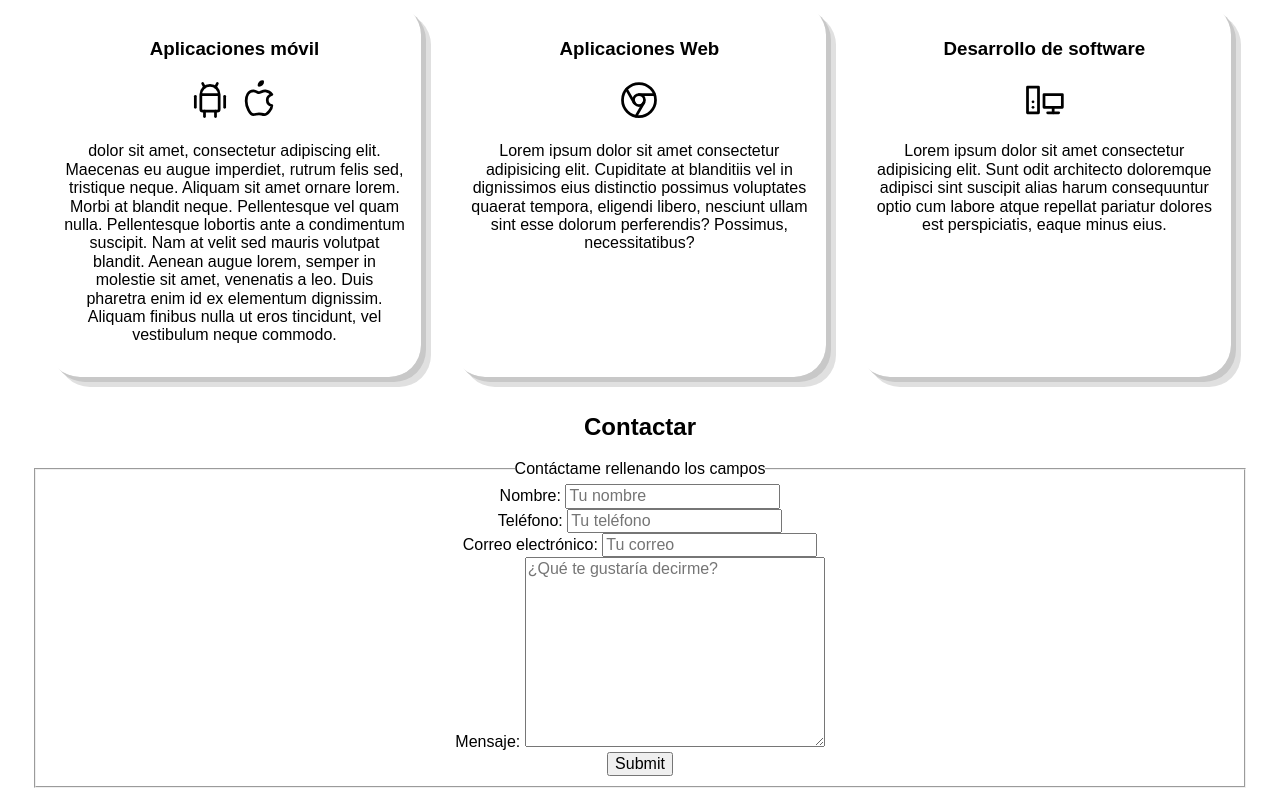
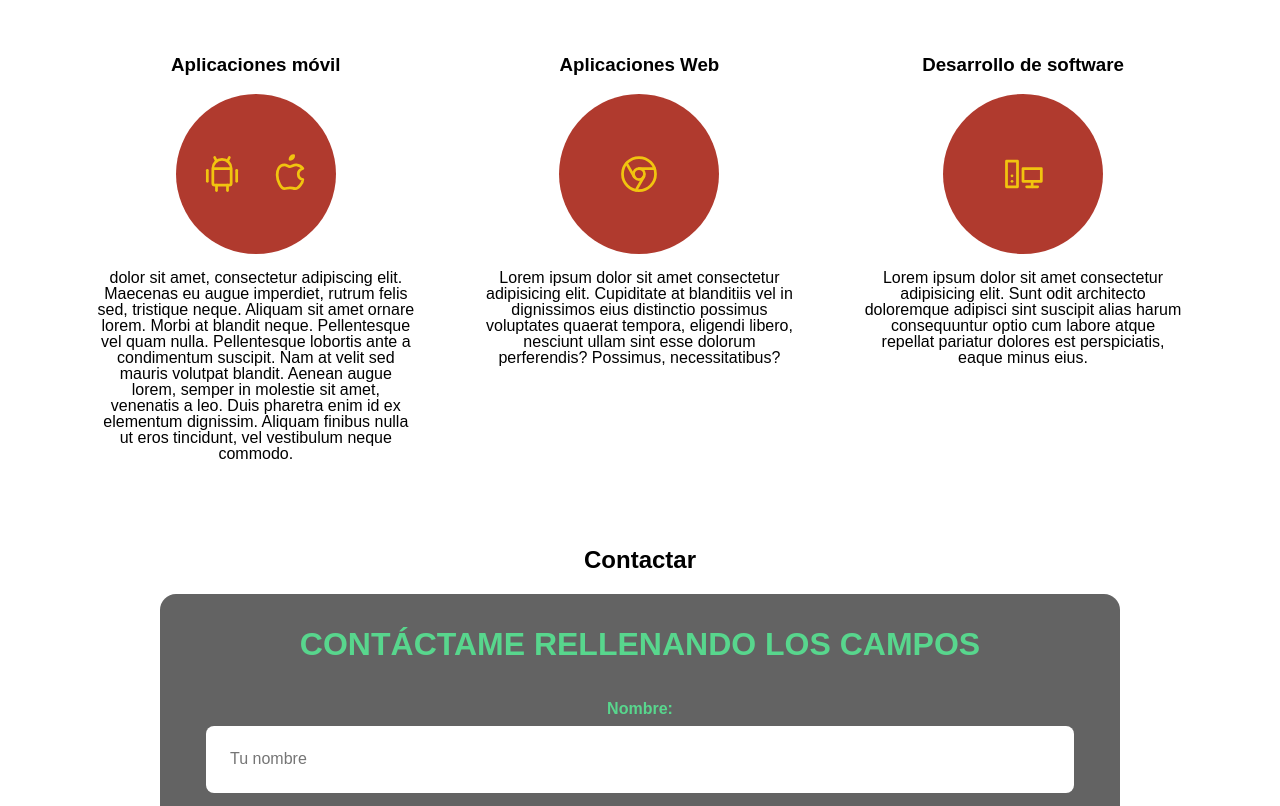
Before and after one commit to HombreConNombre/PaginaWeb, a plain HTML site: page index.html in a window 1280 px wide. Shown: the part 772-1578 px from the top of the page. Drawn offline with Linux system fonts and the light colour scheme.

Commit message:
Finalización de la etapa 1
La siguiente etapa es incluir hCaptcha y JS

```diff
--- a/index.html
+++ b/index.html
@@ -10,6 +10,7 @@
     <link rel="stylesheet" href="src/style/normalize.css">
     <link rel="preload" href="src/style/main.css" as="style">
     <link rel="stylesheet" href="src/style/main.css">
+
 </head>
 
 <body>
@@ -33,17 +34,17 @@
                 <path d="M17.657 16.657l-4.243 4.243a2 2 0 0 1 -2.827 0l-4.244 -4.243a8 8 0 1 1 11.314 0z" />
             </svg>
             <p>Barakaldo, Euskadi</p>
-            <a href="#">Contactar</a>
+            <a href="#" class="boton">Contactar</a>
         </div>
     </section>
     <main id="cuerpo">
         <h2>Mis conocimientos</h2>
         <div class="conocimientos">
-            <section class="contenedor-central">
+            <section class="servicio">
                 <h3>Aplicaciones móvil</h3>
-                <p>
+                <div class="iconoCuerpo">
                     <svg xmlns="http://www.w3.org/2000/svg" class="icon icon-tabler icon-tabler-brand-android"
-                        width="44" height="44" viewBox="0 0 24 24" stroke-width="1.5" stroke="#000000" fill="none"
+                        width="44" height="44" viewBox="0 0 24 24" stroke-width="1.5" stroke="#F1C40F" fill="none"
                         stroke-linecap="round" stroke-linejoin="round">
                         <path stroke="none" d="M0 0h24v24H0z" fill="none" />
                         <line x1="4" y1="10" x2="4" y2="16" />
@@ -55,14 +56,14 @@
                         <line x1="15" y1="18" x2="15" y2="21" />
                     </svg>
                     <svg xmlns="http://www.w3.org/2000/svg" class="icon icon-tabler icon-tabler-brand-apple" width="44"
-                        height="44" viewBox="0 0 24 24" stroke-width="1.5" stroke="#000000" fill="none"
+                        height="44" viewBox="0 0 24 24" stroke-width="1.5" stroke="#F1C40F" fill="none"
                         stroke-linecap="round" stroke-linejoin="round">
                         <path stroke="none" d="M0 0h24v24H0z" fill="none" />
                         <path
                             d="M9 7c-3 0 -4 3 -4 5.5c0 3 2 7.5 4 7.5c1.088 -.046 1.679 -.5 3 -.5c1.312 0 1.5 .5 3 .5s4 -3 4 -5c-.028 -.01 -2.472 -.403 -2.5 -3c-.019 -2.17 2.416 -2.954 2.5 -3c-1.023 -1.492 -2.951 -1.963 -3.5 -2c-1.433 -.111 -2.83 1 -3.5 1c-.68 0 -1.9 -1 -3 -1z" />
                         <path d="M12 4a2 2 0 0 0 2 -2a2 2 0 0 0 -2 2" />
                     </svg>
-                </p>
+                </div>
                 <p>dolor sit amet, consectetur adipiscing elit. Maecenas eu augue imperdiet, rutrum felis sed, tristique
                     neque. Aliquam sit amet
                     ornare lorem. Morbi at blandit neque. Pellentesque vel quam nulla. Pellentesque lobortis ante a
@@ -72,10 +73,11 @@
                     enim id ex elementum dignissim.
                     Aliquam finibus nulla ut eros tincidunt, vel vestibulum neque commodo.</p>
             </section>
-            <section class="contenedor-central">
+            <section class="servicio">
                 <h3>Aplicaciones Web</h3>
+                <div class="iconoCuerpo">
                 <svg xmlns="http://www.w3.org/2000/svg" class="icon icon-tabler icon-tabler-brand-chrome" width="44"
-                    height="44" viewBox="0 0 24 24" stroke-width="1.5" stroke="#000000" fill="none"
+                    height="44" viewBox="0 0 24 24" stroke-width="1.5" stroke="#F1C40F" fill="none"
                     stroke-linecap="round" stroke-linejoin="round">
                     <path stroke="none" d="M0 0h24v24H0z" fill="none" />
                     <circle cx="12" cy="12" r="9" />
@@ -84,16 +86,18 @@
                     <line x1="12" y1="9" x2="20.4" y2="9" transform="rotate(120 12 12)" />
                     <line x1="12" y1="9" x2="20.4" y2="9" transform="rotate(240 12 12)" />
                 </svg>
+            </div>
                 <p>Lorem ipsum dolor sit amet consectetur adipisicing elit. Cupiditate at blanditiis vel in dignissimos
                     eius
                     distinctio possimus voluptates quaerat tempora, eligendi libero, nesciunt ullam sint esse dolorum
                     perferendis? Possimus, necessitatibus?
                 </p>
             </section>
-            <section class="contenedor-central">
+            <section class="servicio">
                 <h3>Desarrollo de software</h3>
+                <div class="iconoCuerpo">
                 <svg xmlns="http://www.w3.org/2000/svg" class="icon icon-tabler icon-tabler-devices-pc" width="44"
-                    height="44" viewBox="0 0 24 24" stroke-width="1.5" stroke="#000" fill="none" stroke-linecap="round"
+                    height="44" viewBox="0 0 24 24" stroke-width="1.5" stroke="#F1C40F" fill="none" stroke-linecap="round"
                     stroke-linejoin="round">
                     <path stroke="none" d="M0 0h24v24H0z" fill="none" />
                     <path d="M3 5h6v14h-6z" />
@@ -103,6 +107,7 @@
                     <path d="M6 13v.01" />
                     <path d="M6 16v.01" />
                 </svg>
+            </div>
                 <p>Lorem ipsum dolor sit amet consectetur adipisicing elit. Sunt odit architecto doloremque adipisci
                     sint
                     suscipit alias harum consequuntur optio cum labore atque repellat pariatur dolores est perspiciatis,
@@ -111,28 +116,30 @@
         </div>
         <section>
             <h2>Contactar</h2>
-            <form action="">
+            <form action="" class="formulario">
                 <fieldset>
                     <legend>Contáctame rellenando los campos</legend>
-                    <div>
+                    <div class="contenedorCampos">
+                    <div class="campo">
                         <label for="">Nombre:</label>
                         <input type="text" placeholder="Tu nombre">
                     </div>
-                    <div>
+                    <div class="campo">
                         <label for="">Teléfono:</label>
                         <input type="number" placeholder="Tu teléfono">
                     </div>
-                    <div>
+                    <div class="campo">
                         <label for="">Correo electrónico:</label>
                         <input type="email" placeholder="Tu correo ">
                     </div>
-                    <div>
+                    <div class="campo">
                         <label for="">Mensaje:</label>
                         <textarea name="" id="" cols="30" rows="10" placeholder="¿Qué te gustaría decirme?"></textarea>
                     </div>
-                    <div>
-                        <input type="submit" name="" id="">
-                    </div>
+
+                        <input type="submit" class="boton" name="" id="">
+
+                </div>
                 </fieldset>
             </form>
         </section>
--- a/src/style/main.css
+++ b/src/style/main.css
@@ -1,14 +1,15 @@
 :root{
     --primario: #58D68D;
-    --secundario: #F1948A;
+    --secundario: #B03A2E;
     --blanco: #fff;
     --negro:#21212199;
-    --gris: #E5E8E8;
+    --gris: #636363;
 }
 
 html{
     font-size: 62,5%;
     box-sizing: border-box;
+    scroll-snap-type: y mandatory;
 }
 
 *,*::before,*::after{
@@ -79,15 +80,16 @@ nav a:visited{
 .contenido-superior h2,.contenido-superior p{
     color: var(--blanco);
 }
-.contenido-superior a{
+.boton{
     color: var(--blanco);
     background-color: var(--primario);
     text-decoration: none;
     font-weight: bold;
     padding:1rem;
     border-radius: .5rem;
+    border: none;
 }
-.contenido-superior a:hover{
+.boton:hover{
     color: var(--blanco);
     background-color: var(--secundario);
 }
@@ -104,18 +106,76 @@ nav a:visited{
     padding: 2rem;
 }
 .conocimientos{
-    display: grid;
-    grid-template-columns: 33.3% 33.3% 33.3%;
-}
-.contenedor-central{
+    display: flex;
+    flex-direction: column;
     margin: 1rem;
     padding: 1rem;
-    border-radius: 2rem;
-    -webkit-box-shadow: 5px 5px 0px 0px #C8C8C8, 10px 10px 0px 0px #E0E0E0;
-    box-shadow: 5px 5px 0px 0px #C8C8C8, 10px 10px 0px 0px #E0E0E0;
 }
+.servicio{
+    display: flex;
+    flex-direction: column;
+    align-items: center;
+    margin: 1rem;
+    padding: 1rem;
+}
+.servicio p{
+    line-height: 1rem;
+}
+.servicio .iconoCuerpo{
+    height: 15rem;
+    width: 15rem;
+    background-color: var(--secundario);
+    border-radius: 50%;
+    display: flex;
+    justify-content: space-evenly;
+    align-items: center;
+}
+/**Formulario contacto**/
+.formulario{
+    padding: 2rem;
+    border-radius: 1rem;
+    background-color: var(--gris);
+    width: min( 60rem, 100%);
+    display: auto;
+    margin: 0 auto;
+
+    align-items: center;
+}
+.formulario fieldset{
+    border: none;
+}
+.formulario legend{
+    text-align: center;
+    font-size: 2rem;
+    text-transform: uppercase;
+    font-weight: 700;
+    margin-bottom: 2rem;
+    color: var(--primario);
+}
+.campo{
+    margin-bottom: 1rem;
+}
+.campo label{
+    color: var(--primario);
+    font-weight: bold;
+    margin-bottom: .5rem;
+    display: block;
+}
+.campo textarea{
+    width: 100%;
+}
+.campo input{
+    width: 100%;
+    border: none;
+    padding: 1.5rem;
+    border-radius: .5rem;
+}
+.boton[type="submit"] {
+    width: 90%;
+}
+
 /* EMPIEZA LA SECCIÓN RESPONSIVE DESIGN*/
-@media (min-width: 500px){
+@media (min-width: 600px){
     .nav-principal{
         flex-direction: row;
     }
@@ -123,4 +183,21 @@ nav a:visited{
         width: 25rem;
         margin: 0 auto;
     }
+    .contenedor-central{
+        margin: 1rem;
+        padding: 1rem;
+    }
+    .servicio .iconoCuerpo{
+        height: 10rem;
+        width: 10rem;
+        background-color: var(--secundario);
+        border-radius: 50%;
+        display: flex;
+        justify-content: space-evenly;
+        align-items: center;
+    }
+    .conocimientos{
+        display: grid;
+        grid-template-columns: 33.3% 33.3% 33.3%;
+    }
 }
```
